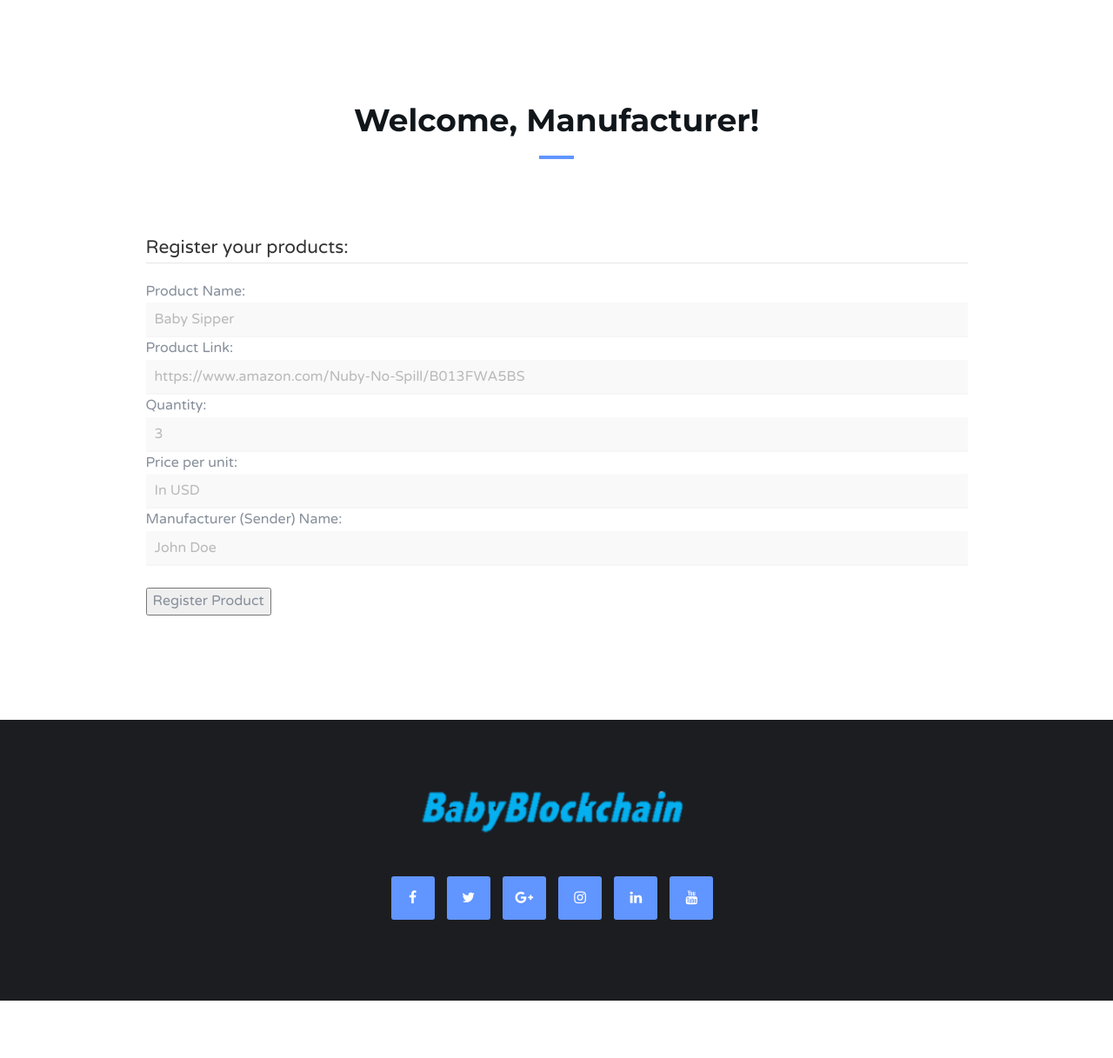
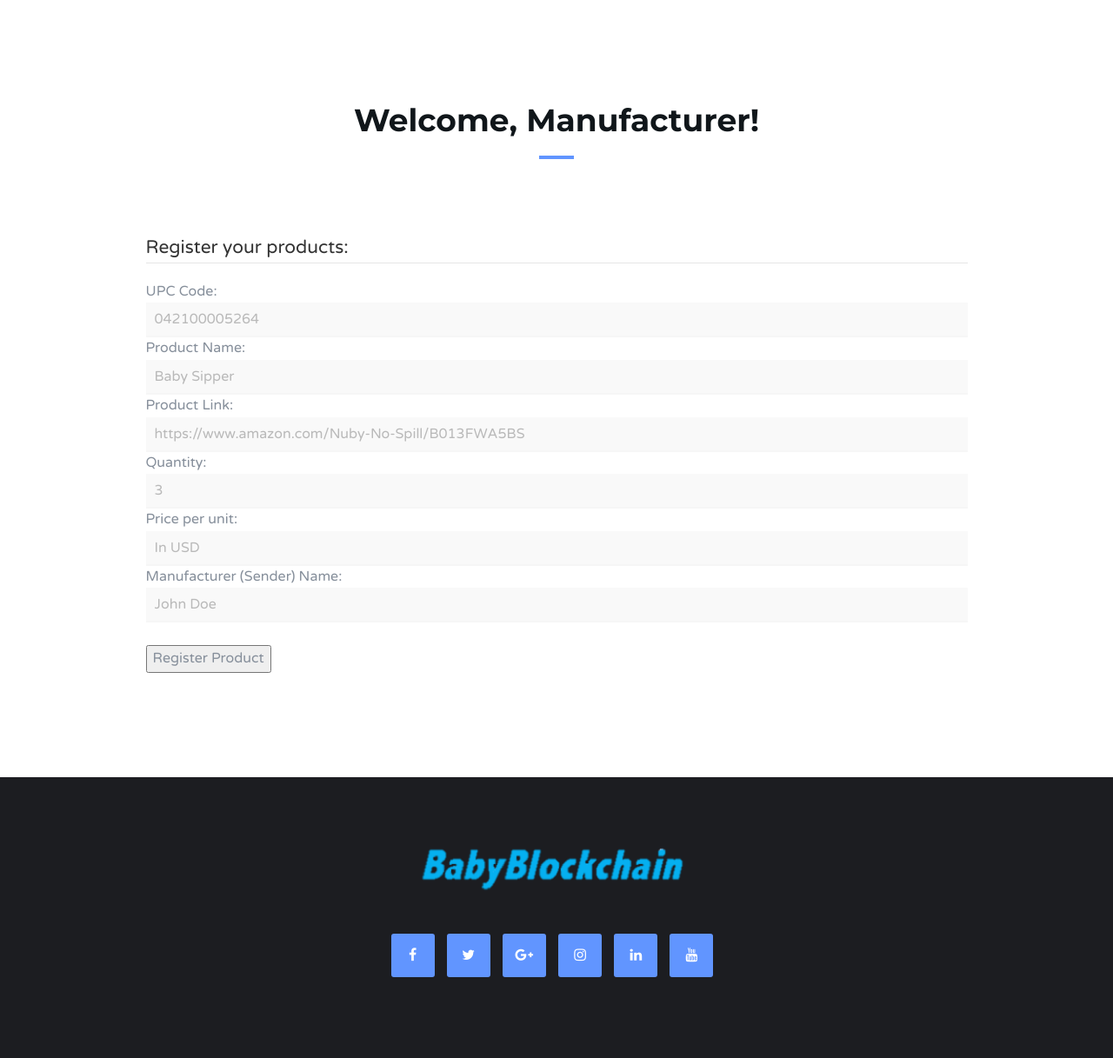
Before and after one commit to aditi-bhatia/BabyBlockchain, a Flask app: template templates/manufacturer.html in a window 1280 px wide. Shown: the part 73-1290 px from the top of the page at 87% size. Before the commit the page ends 1224 px from the top, so only its background shows below. Run offline with Flask 2, Linux system fonts and the light colour scheme; the template is opened without the code that fills it, so the values that code supplies are empty; some libraries are stand-ins or nearby versions.

Commit message:
Updated manufacturer & retailer

```diff
--- a/templates/manufacturer.html
+++ b/templates/manufacturer.html
@@ -86,7 +86,7 @@
 	<!-- /Header -->
 
 	<!-- About -->
-	<div class="section md-padding">
+	<div id="manufacturer" class="section md-padding">
 
 		<!-- Container -->
 		<div class="container">
@@ -109,6 +109,8 @@
 							<form action="{{url_for('register')}}" method="post">
 								<fieldset>
 									<legend>Register your products:</legend>
+									UPC Code:<br>
+									<input type="number" name="upc" value="" placeholder="042100005264" required="required"><br>
 									Product Name:<br>
 									<input type="text" name="product" value="" placeholder="Baby Sipper" required="required"><br>
 									Product Link:<br>
--- a/templates/retailer.html
+++ b/templates/retailer.html
@@ -85,7 +85,7 @@
 	</header>
 	<!-- /Header -->
 
-<div id="retailer" class="section md-padding">
+	<div id="retailer" class="section md-padding">
 
 		<!-- Container -->
 		<div class="container">
@@ -108,8 +108,8 @@
 							<form action="{{url_for('transfer')}}", method="post">
 								<fieldset>
 									<legend>Purchase/transfer products:</legend>
-									Product Name:<br>
-									<input type="text" name="product" value="" placeholder="Baby Shoes" required="required"><br>
+									UPC Code:<br>
+									<input type="number" name="upc" value="" placeholder="042100005264" required="required"><br>
 									Manufacturer (Sender) Name:<br>
 									<input type="text" name="sender" value="" placeholder="James Smith" required="required"><br>
 									Retailer (Recipient) Name:<br>
```
